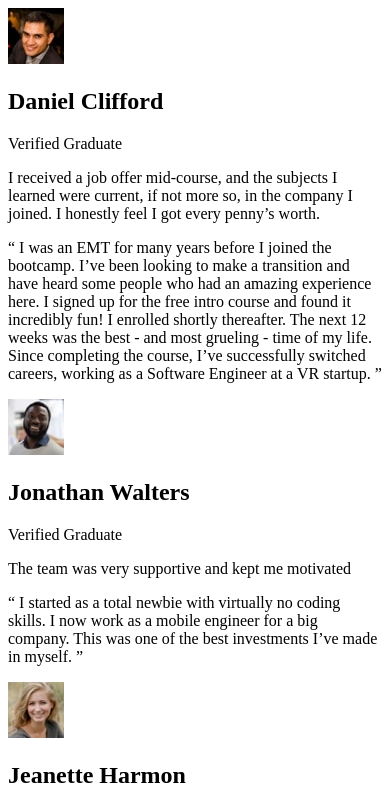
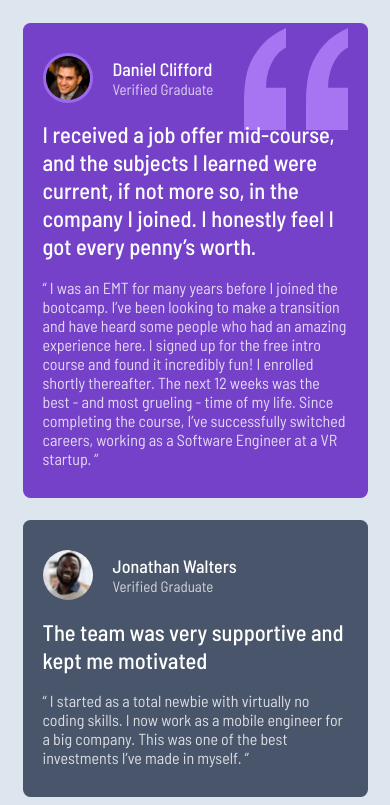
Before and after one commit to adimidania/testimonial-grid-component, a plain HTML site: page index.html in a window 390 px wide. Shown: the top 805 px of the page. Drawn offline with Linux system fonts and the light colour scheme.

Commit message:
mobile version

```diff
--- a/index.html
+++ b/index.html
@@ -17,6 +17,13 @@
   <body>
     <main>
       <article class="tm-daniel">
+        <svg width="104" height="102" xmlns="http://www.w3.org/2000/svg">
+          <path
+            d="M104 102V59.727H84.114c0-5.871.689-11.182 2.068-15.933 1.379-4.75 3.42-9.287 6.125-13.61C95.01 25.86 98.909 22.257 104 19.375V0c-9.758 4.27-17.712 9.874-23.864 16.813-6.151 6.939-10.712 14.545-13.681 22.818C63.485 47.904 62 59.941 62 75.74V102h42zm-62 0V59.727H22.114c0-5.871.689-11.182 2.068-15.933 1.379-4.75 3.42-9.287 6.125-13.61C33.01 25.86 36.909 22.257 42 19.375V0c-9.652 4.27-17.58 9.874-23.784 16.813C12.01 23.752 7.424 31.358 4.455 39.631 1.485 47.904 0 59.941 0 75.74V102h42z"
+            fill="#A775F1"
+            fill-rule="nonzero"
+          />
+        </svg>
         <div class="heading">
           <img src="images/image-daniel.jpg" alt="Daniel picture" />
           <div class="name-job">
--- a/styles.css
+++ b/styles.css
@@ -0,0 +1,121 @@
+@import url('https://fonts.googleapis.com/css2?family=Barlow+Semi+Condensed:wght@100;200;300;400;500;600;700&display=swap');
+
+* {
+    padding: 0;
+    margin: 0;
+    box-sizing: border-box;
+    font-family: 'Barlow Semi Condensed', sans-serif;
+}
+
+body {
+    display: flex;
+    justify-content: center;
+    align-items: center;
+    min-height: 100vh;
+    background-color: hsl(208, 35%, 90%);
+}
+
+main {
+    width: 100%;
+    padding: 22.5px;
+    display: grid;
+    grid-gap: 22.5px;
+    justify-content: center;
+}
+
+/* Setting up the colors */
+
+.tm-daniel {
+    background-color: hsl(263, 55%, 52%);
+    color: white;
+}
+
+.tm-jonathan {
+    background-color: hsl(217, 19%, 35%);
+    color: white;
+}
+
+.tm-jean, .tm-kira {
+    background-color: white;
+    color: hsl(217, 19%, 35%);
+}
+
+.tm-patrick {
+    background-color: hsl(219, 29%, 14%);
+    color:white;
+}
+
+.tm-patrick img {
+    border: 3px solid hsl(263, 55%, 52%);
+}
+
+.tm-daniel img {
+    border: 3px solid hsla(263, 85%, 71%, 0.803);
+}
+
+/* Styling the cards */
+
+article {
+    padding: 30px 20px;
+    border-radius: 7.5px;
+    display: flex;
+    flex-direction: column;
+    align-items: center;
+    justify-content: center;
+    gap: 17.5px;
+    max-width: 425px;
+    box-shadow: 2.5rem 3.75rem 3rem -3rem hsl(var(--clr-secondary-400) / 0.25);
+}
+
+.heading {
+    width:100%;
+    display: flex;
+    flex-direction: row;
+    justify-content: flex-start;
+    align-items: center;
+    gap: 20px;
+}
+
+.heading img {
+    border-radius: 100%;
+    width: 50px;
+    height: auto;
+}
+
+.name {
+    font-size: 18px;
+    font-weight: 500;
+}
+
+.job {
+    font-size: 15px;
+    font-weight: 400;
+    opacity: 0.75;
+}
+
+.summary {
+    font-weight: 500;
+    font-size: 22.5px;
+}
+
+.details {
+    font-size: 16px;
+    opacity: 0.8;
+}
+
+/* Fixing the quotation */
+.tm-daniel {
+    position: relative;
+}
+
+.tm-daniel .summary, .heading {
+    z-index: 2;
+}
+
+.tm-daniel svg {
+    position: absolute;
+    z-index: 1;
+    margin: 5px 20px 0 0;
+    right: 0;
+    top: 0;
+}
```
